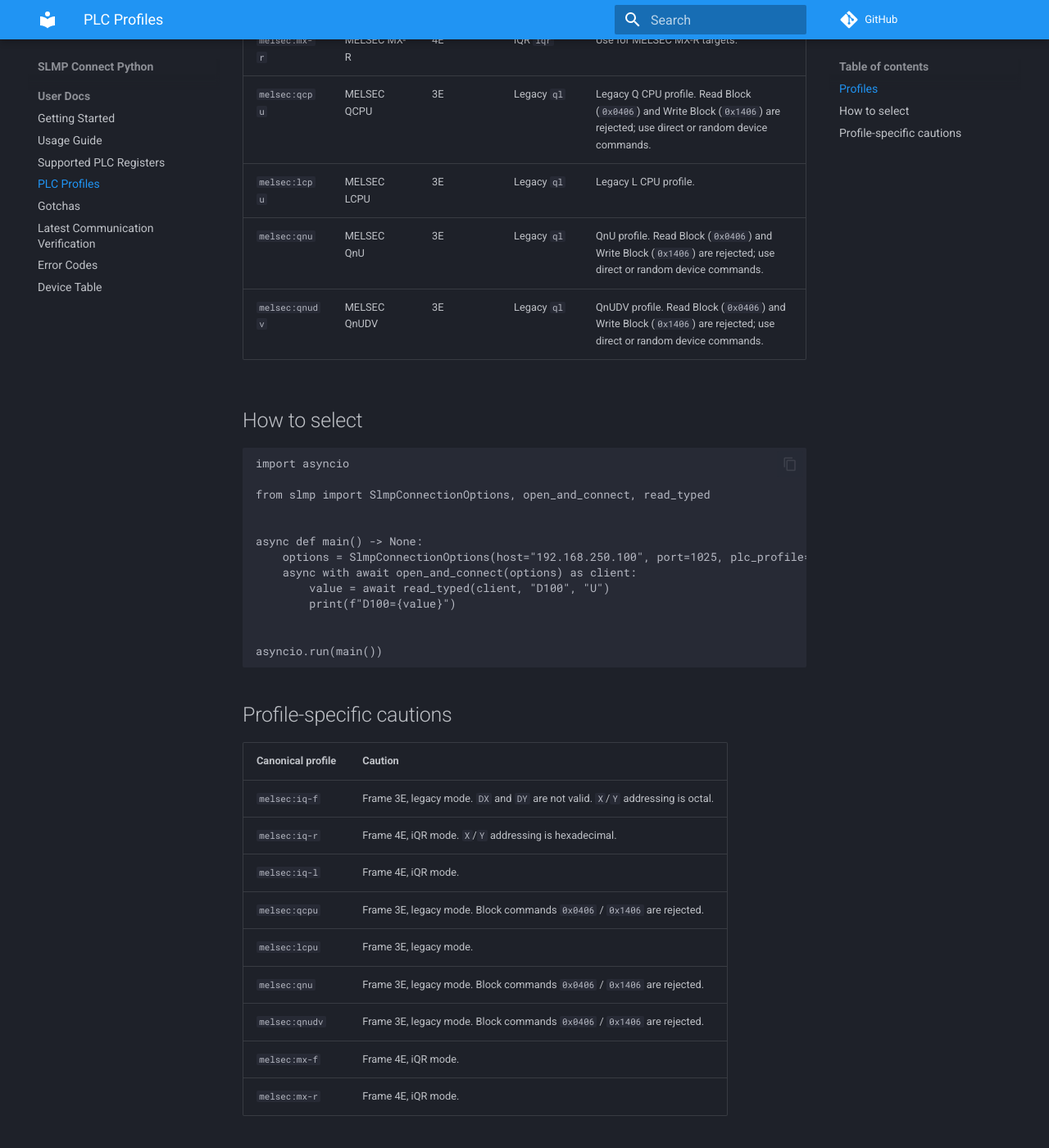
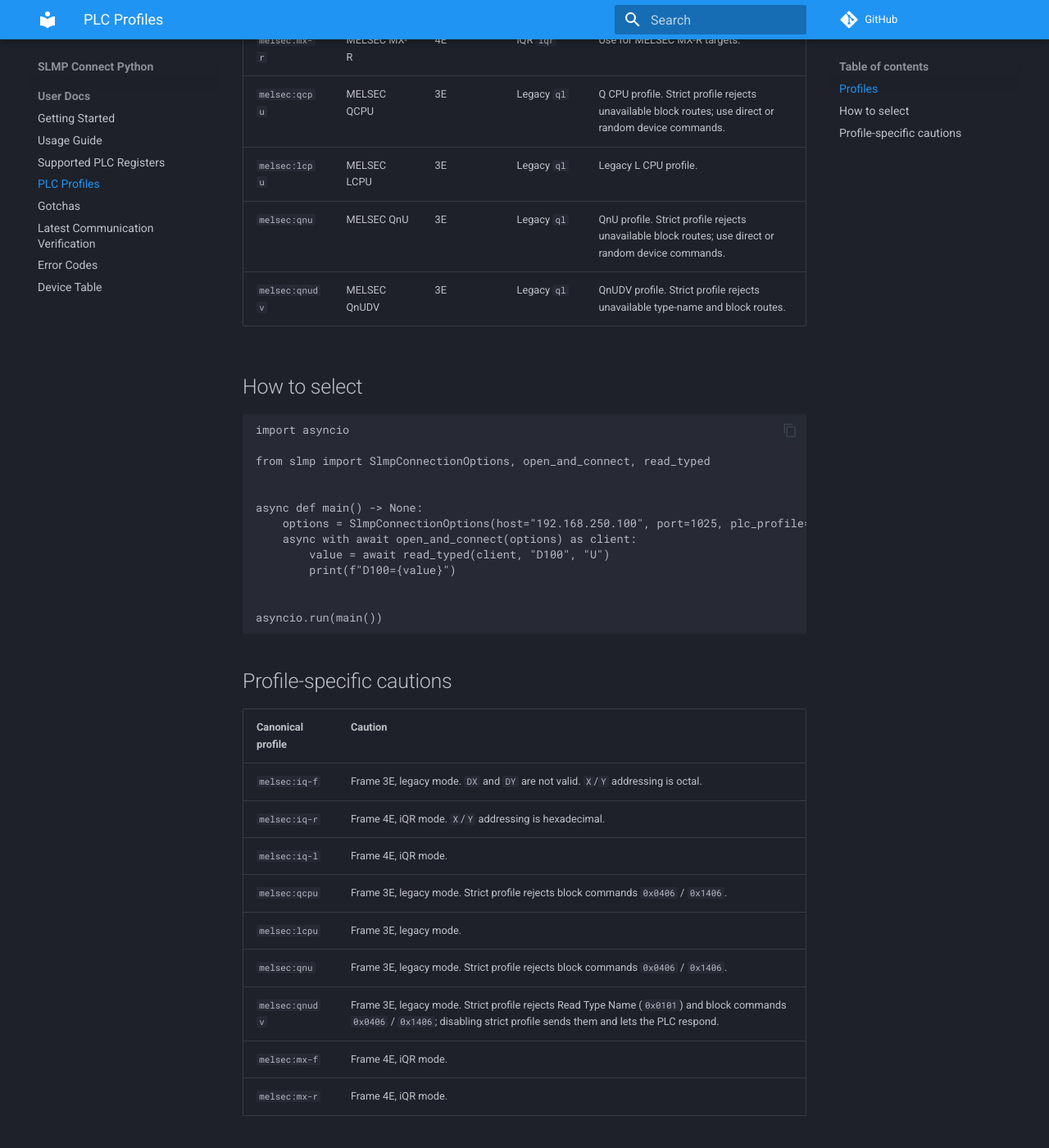
Before and after one commit to fa-yoshinobu/plc-comm-slmp-python, an MkDocs documentation site: the page built from docsrc/user/PROFILES.md, in a window 1280 px wide and 1400 px high, scrolled down 625 px. Shown: the whole window at 82% size. Built offline with MkDocs 1.6.1 and Material for MkDocs 9.7.7, drawn with Linux system fonts in a browser that asks for light colours; comment, search, counter and statistics services are not loaded.

Commit message:
Sync canonical SLMP profiles

```diff
--- a/docsrc/user/PROFILES.md
+++ b/docsrc/user/PROFILES.md
@@ -11,10 +11,10 @@
 | `melsec:iq-l` | MELSEC iQ-L | 4E | iQR `iqr` | Use for MELSEC iQ-L targets. |
 | `melsec:mx-f` | MELSEC MX-F | 4E | iQR `iqr` | Use for MELSEC MX-F targets. |
 | `melsec:mx-r` | MELSEC MX-R | 4E | iQR `iqr` | Use for MELSEC MX-R targets. |
-| `melsec:qcpu` | MELSEC QCPU | 3E | Legacy `ql` | Legacy Q CPU profile. Read Block (`0x0406`) and Write Block (`0x1406`) are rejected; use direct or random device commands. |
+| `melsec:qcpu` | MELSEC QCPU | 3E | Legacy `ql` | Q CPU profile. Strict profile rejects unavailable block routes; use direct or random device commands. |
 | `melsec:lcpu` | MELSEC LCPU | 3E | Legacy `ql` | Legacy L CPU profile. |
-| `melsec:qnu` | MELSEC QnU | 3E | Legacy `ql` | QnU profile. Read Block (`0x0406`) and Write Block (`0x1406`) are rejected; use direct or random device commands. |
-| `melsec:qnudv` | MELSEC QnUDV | 3E | Legacy `ql` | QnUDV profile. Read Block (`0x0406`) and Write Block (`0x1406`) are rejected; use direct or random device commands. |
+| `melsec:qnu` | MELSEC QnU | 3E | Legacy `ql` | QnU profile. Strict profile rejects unavailable block routes; use direct or random device commands. |
+| `melsec:qnudv` | MELSEC QnUDV | 3E | Legacy `ql` | QnUDV profile. Strict profile rejects unavailable type-name and block routes. |
 
 ## How to select
 
@@ -41,9 +41,9 @@
 | `melsec:iq-f` | Frame 3E, legacy mode. `DX` and `DY` are not valid. `X`/`Y` addressing is octal. |
 | `melsec:iq-r` | Frame 4E, iQR mode. `X`/`Y` addressing is hexadecimal. |
 | `melsec:iq-l` | Frame 4E, iQR mode. |
-| `melsec:qcpu` | Frame 3E, legacy mode. Block commands `0x0406` / `0x1406` are rejected. |
+| `melsec:qcpu` | Frame 3E, legacy mode. Strict profile rejects block commands `0x0406` / `0x1406`. |
 | `melsec:lcpu` | Frame 3E, legacy mode. |
-| `melsec:qnu` | Frame 3E, legacy mode. Block commands `0x0406` / `0x1406` are rejected. |
-| `melsec:qnudv` | Frame 3E, legacy mode. Block commands `0x0406` / `0x1406` are rejected. |
+| `melsec:qnu` | Frame 3E, legacy mode. Strict profile rejects block commands `0x0406` / `0x1406`. |
+| `melsec:qnudv` | Frame 3E, legacy mode. Strict profile rejects Read Type Name (`0x0101`) and block commands `0x0406` / `0x1406`; disabling strict profile sends them and lets the PLC respond. |
 | `melsec:mx-f` | Frame 4E, iQR mode. |
 | `melsec:mx-r` | Frame 4E, iQR mode. |
```
Also changed, not shown: CHANGELOG.md (+6 -6 lines), docsrc/user/BIT_DEVICE_ACCESS_TABLE.md (+2 -2 lines), docsrc/user/GOTCHAS.md (+1 -1 lines), docsrc/user/SUPPORTED_REGISTERS.md (+2 -2 lines), internal_docs/maintainer/manual_implementation_differences.md (+2 -2 lines), 9 other files.
